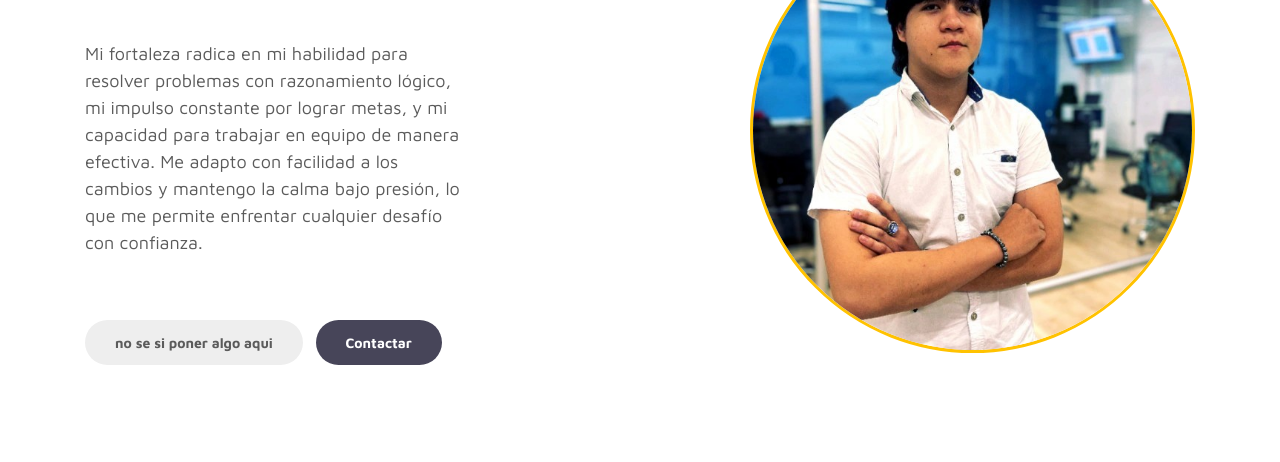
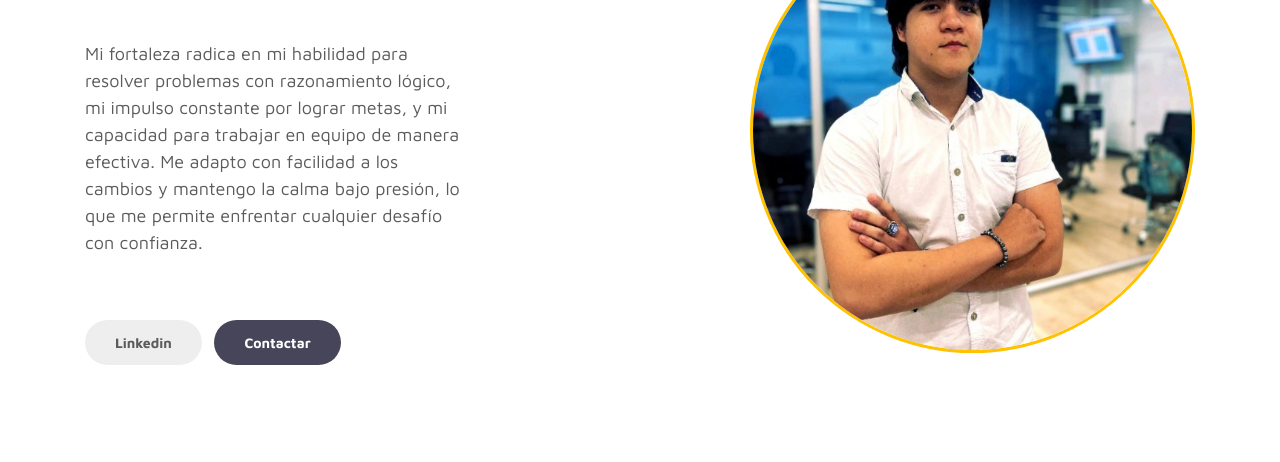
Before and after one commit to EduarChanaga/portafolio, a plain HTML site: page index.html in a window 1280 px wide. Shown: the part 338-800 px from the top of the page. Drawn offline with nearby package versions, Linux system fonts and the light colour scheme.

Commit message:
correcion 3

```diff
--- a/index.html
+++ b/index.html
@@ -89,7 +89,7 @@
               cualquier desafío con confianza.</p>
             <br>
             <div class="custom-btn-group mt-4">
-              <a href="#" class="btn mr-lg-2 custom-btn">no se si poner algo aqui</a>
+              <a href="https://www.linkedin.com/in/chanagaeduar/" class="btn mr-lg-2 custom-btn">Linkedin</a>
               <a href="#contact" class="btn custom-btn custom-btn-bg custom-btn-link">Contactar</a>
             </div>
           </div>
```
